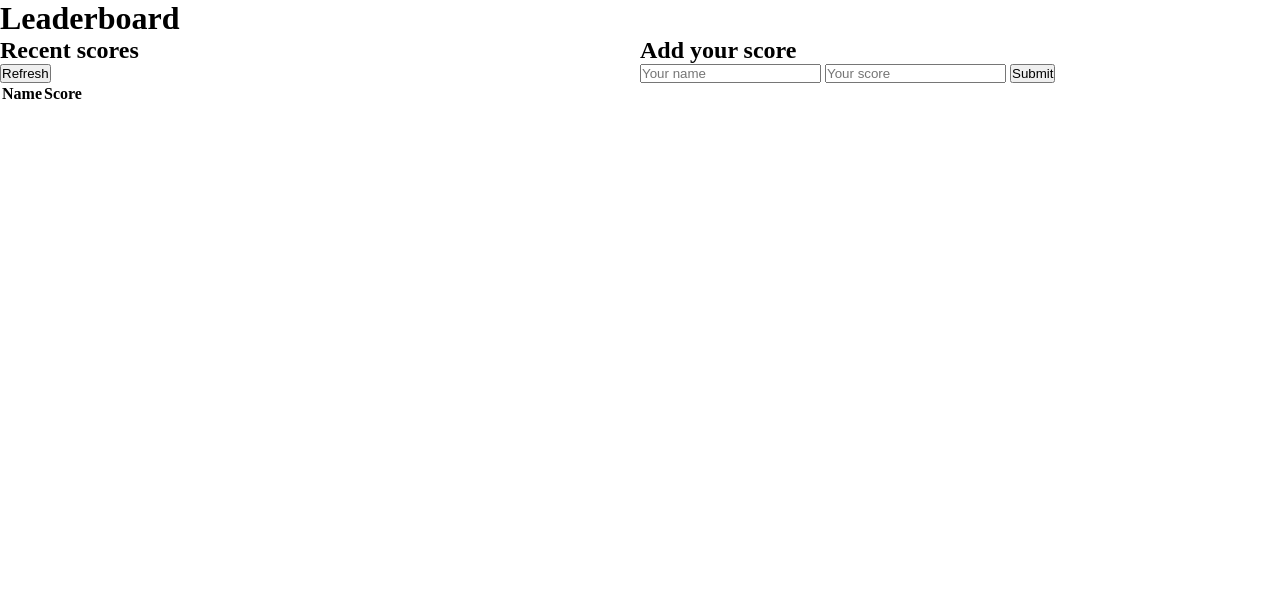
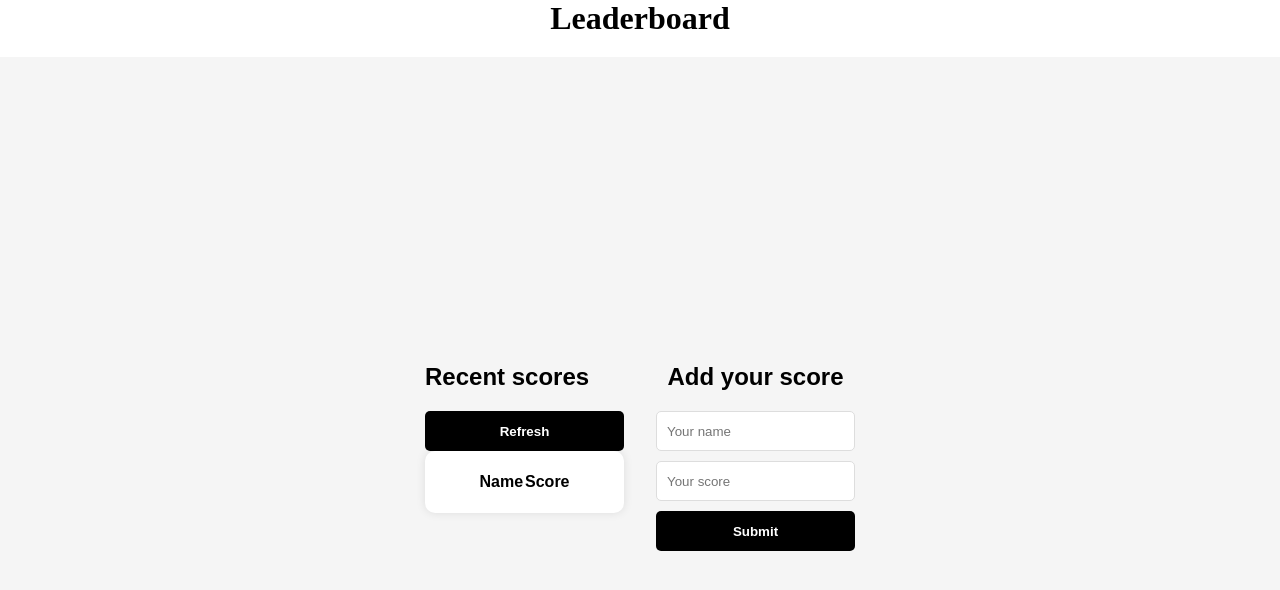
Before and after one commit to Rebelzob/leaderboard, a website built with webpack: page src/index.html in a window 1280 px wide. Built offline with nearby package versions, Linux system fonts and the light colour scheme.

Commit message:
Added styling

```diff
--- a/src/index.css
+++ b/src/index.css
@@ -4,7 +4,89 @@
   box-sizing: border-box;
 }
 
+main {
+  font-family: sans-serif;
+  width: 100%;
+  height: 100vh;
+  background-color: #f5f5f5;
+  display: flex;
+  justify-content: center;
+  align-items: center;
+}
+
+h1 {
+  font-size: 2rem;
+  margin-bottom: 20px;
+  text-align: center;
+}
+
+.table-container {
+  width: 100%;
+  max-width: 1200px;
+  height: 100%;
+  background-color: #fff;
+  border-radius: 10px;
+  padding: 20px;
+  box-shadow: 0 0 10px rgba(0, 0, 0, 0.1);
+  display: flex;
+  flex-direction: column;
+  justify-content: center;
+  align-items: center;
+  overflow: auto;
+}
+
+.main-container h2 {
+  font-size: 1.5rem;
+  margin-bottom: 20px;
+}
+
+#refresh-btn {
+  width: 100%;
+  height: 40px;
+  border: 0;
+  border-radius: 5px;
+  background-color: #000;
+  color: #fff;
+  font-weight: bold;
+  cursor: pointer;
+}
+
+.form {
+  width: 100%;
+  max-width: 400px;
+  display: flex;
+  flex-direction: column;
+  justify-content: center;
+  align-items: center;
+}
+
+.form h2 {
+  font-size: 1.5rem;
+  margin-bottom: 20px;
+}
+
+.form input {
+  width: 100%;
+  height: 40px;
+  border: 1px solid #ddd;
+  border-radius: 5px;
+  padding: 0 10px;
+  margin-bottom: 10px;
+}
+
+.form button {
+  width: 100%;
+  height: 40px;
+  border: 0;
+  border-radius: 5px;
+  background-color: #000;
+  color: #fff;
+  font-weight: bold;
+  cursor: pointer;
+}
+
 .main-container {
   display: grid;
   grid-template-columns: 1fr 1fr;
+  gap: 2rem;
 }
--- a/src/index.html
+++ b/src/index.html
@@ -19,10 +19,14 @@
         </div>
         <div>
           <table class="table-container">
-            <tr>
-              <th>Name</th>
-              <th>Score</th>
-            </tr>
+            <thead>
+              <tr>
+                <th>Name</th>
+                <th>Score</th>
+              </tr>
+            </thead>
+            <tbody class="table-body">
+            </tbody>
           </table>
         </div>
       </article>
--- a/src/modules/api.js
+++ b/src/modules/api.js
@@ -17,7 +17,7 @@ const getRequest = async () => {
   try {
     const response = await fetch('https://us-central1-js-capstone-backend.cloudfunctions.net/api/games/5AVHts8XtlYBfGgCSSC7/scores/');
     const data = await response.json();
-    const scores = document.querySelector('.table-container');
+    const scores = document.querySelector('.table-body');
     data.result.forEach((element) => {
       const row = document.createElement('tr');
       row.innerHTML = `<td>${element.user}</td><td>${element.score}</td>`;
```
